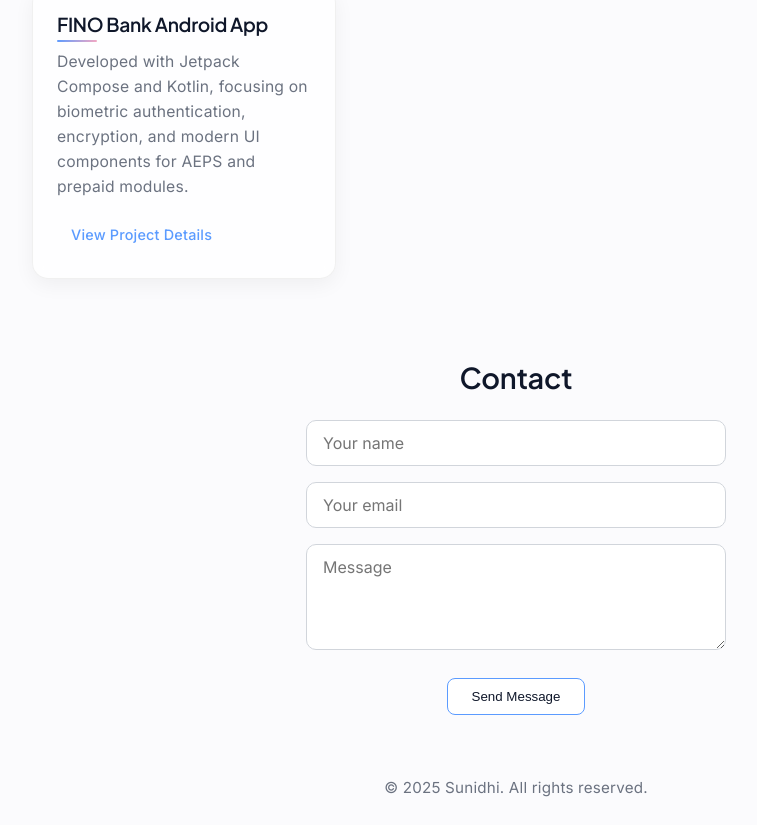
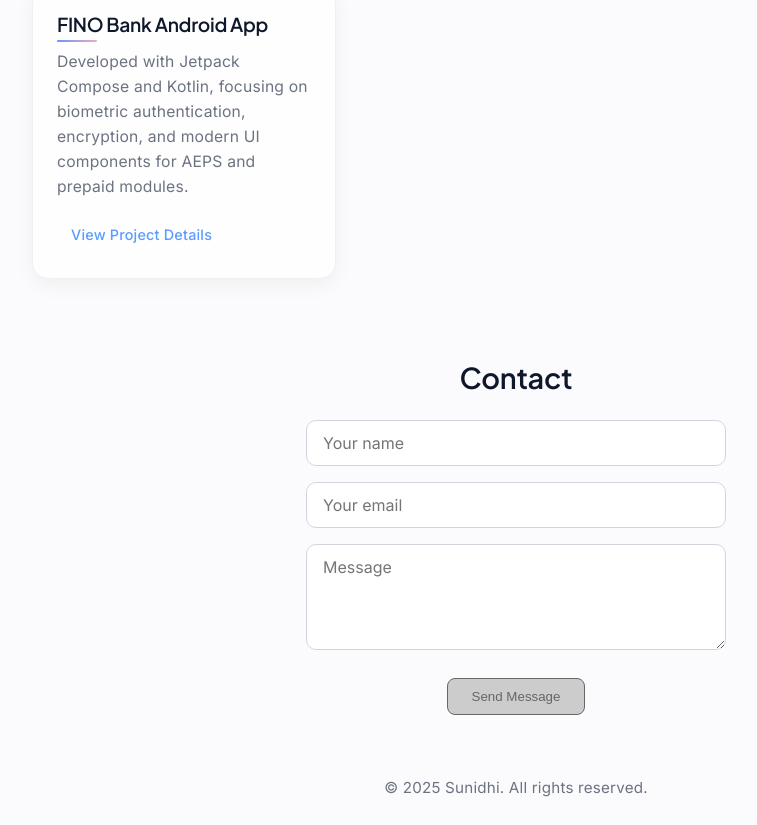
Before and after one commit to SunidhiChattar/sunidhi_portfolio, an Angular app: page / in a window 1280 px wide. Shown: the part 2069-2894 px from the top of the page, without its empty margins (124-881 px from the left). Built offline with nearby package versions, Linux system fonts and the light colour scheme.

Commit message:
email inputs

```diff
--- a/src/app/components/contact/contact.component.css
+++ b/src/app/components/contact/contact.component.css
@@ -55,3 +55,16 @@
   color: #fff;
   transform: translateY(-1px);
 }
+/* Disabled state */
+.send-btn:disabled {
+  background: #ccc;
+  color: #666;
+  cursor: not-allowed;
+  transform: none;
+  border: 1px solid #666;
+}
+
+input.ng-invalid.ng-touched,
+textarea.ng-invalid.ng-touched {
+  border: 1px solid red;
+}
--- a/src/app/components/contact/contact.component.html
+++ b/src/app/components/contact/contact.component.html
@@ -1,16 +1,39 @@
 <section class="contact" data-aos="fade-up">
   <h2>Contact</h2>
-  <form (ngSubmit)="submit()" class="contact-form">
-    <input [(ngModel)]="name" name="name" placeholder="Your name" required />
-    <input [(ngModel)]="email" name="email" placeholder="Your email" required />
+
+  <form #contactForm="ngForm" (ngSubmit)="submit()" class="contact-form">
+    <input
+      [(ngModel)]="name"
+      name="name"
+      placeholder="Your name"
+      required
+      #nameInput="ngModel"
+    />
+    <input
+      [(ngModel)]="email"
+      name="email"
+      placeholder="Your email"
+      required
+      email
+      #emailInput="ngModel"
+    />
     <textarea
       [(ngModel)]="message"
       name="message"
       rows="4"
       placeholder="Message"
+      required
+      #messageInput="ngModel"
     ></textarea>
+
     <div style="display: flex; justify-content: center; margin-top: 12px">
-      <button class="send-btn" type="submit" (click)="submit()">Send Message</button>
+      <button
+        class="send-btn"
+        type="submit"
+        [disabled]="contactForm.invalid"
+      >
+        Send Message
+      </button>
     </div>
   </form>
 </section>
--- a/src/app/components/header/header.component.css
+++ b/src/app/components/header/header.component.css
@@ -61,6 +61,7 @@
 .btn-outline:hover {
   transform: translateY(-1px);
   box-shadow: 0 2px 8px rgba(0, 0, 0, 0.08);
+  background: #eaeaea;
 }
 @media (max-width: 760px) {
   .header-inner {
--- a/src/app/components/project-details/project-details.component.css
+++ b/src/app/components/project-details/project-details.component.css
@@ -150,7 +150,7 @@
 }
 
 .tech-list li:hover {
-  background: #cbd5e1; /* slightly darker hover */
+  background: #64748b; /* slightly darker hover */
   transform: translateY(-2px);
 }
 .tech-list li {
--- a/src/styles.css
+++ b/src/styles.css
@@ -155,7 +155,7 @@
   outline: none;
   background: radial-gradient(circle at 30% 30%, #ffffff, #e8e8e8);
   box-shadow: 6px 6px 16px rgba(0, 0, 0, 0.2),
-              -6px -6px 16px rgba(255, 255, 255, 0.8);
+    -6px -6px 16px rgba(255, 255, 255, 0.8);
   transition: all 0.3s ease;
   z-index: 9999;
 }
@@ -163,7 +163,7 @@
 .theme-toggle:hover {
   transform: scale(1.05);
   box-shadow: 3px 3px 12px rgba(0, 0, 0, 0.3),
-              -3px -3px 12px rgba(255, 255, 255, 0.7);
+    -3px -3px 12px rgba(255, 255, 255, 0.7);
 }
 
 .theme-toggle svg {
@@ -181,12 +181,12 @@
 body.dark-mode .theme-toggle {
   background: radial-gradient(circle at 30% 30%, #181818, #0f0f0f);
   box-shadow: 6px 6px 16px rgba(0, 0, 0, 0.8),
-              -6px -6px 16px rgba(255, 255, 255, 0.05);
+    -6px -6px 16px rgba(255, 255, 255, 0.05);
 }
 
 body.dark-mode .theme-toggle:hover {
   box-shadow: 3px 3px 12px rgba(255, 255, 255, 0.05),
-              -3px -3px 12px rgba(0, 0, 0, 0.9);
+    -3px -3px 12px rgba(0, 0, 0, 0.9);
 }
 
 body.dark-mode .theme-toggle svg {
@@ -244,7 +244,6 @@
   color: #a2aec2; /* a little darker and balanced for focus card only */
 }
 
-
 body.dark-mode .card:hover {
   transform: translateY(-6px);
   border-color: rgba(91, 155, 255, 0.45);
@@ -292,15 +291,23 @@
 body.dark-mode .send-btn {
   background: var(--text) !important;
   color: var(--card) !important;
-  border: none !important;
+  border: 1.8px solid var(--accent) !important;
   box-shadow: 0 4px 10px rgba(91, 155, 255, 0.25);
 }
 
 body.dark-mode .send-btn:hover {
-  /* box-shadow: 0 6px 16px rgba(91, 155, 255, 0.35); */
-  transform: translateY(-2px);
+  background: var(--accent) !important;
+  color: #fff !important;
+  transform: translateY(-1px);
 }
 
+body.dark-mode .send-btn:disabled {
+  background: #ccc !important;
+  color: var(--card) !important;
+  cursor: not-allowed;
+  transform: none;
+  border: 1px solid #666 !important;
+}
 /* 🧠 Typography */
 body.dark-mode h1,
 body.dark-mode h2,
@@ -373,5 +380,5 @@
 a,
 section,
 .card {
-  transition: background-color 0.3s ease, color 0.3s ease, box-shadow 0.3s ease;
+  transition: background-color 0.2s ease, color 0.2s ease, box-shadow 0.2s ease;
 }
```
